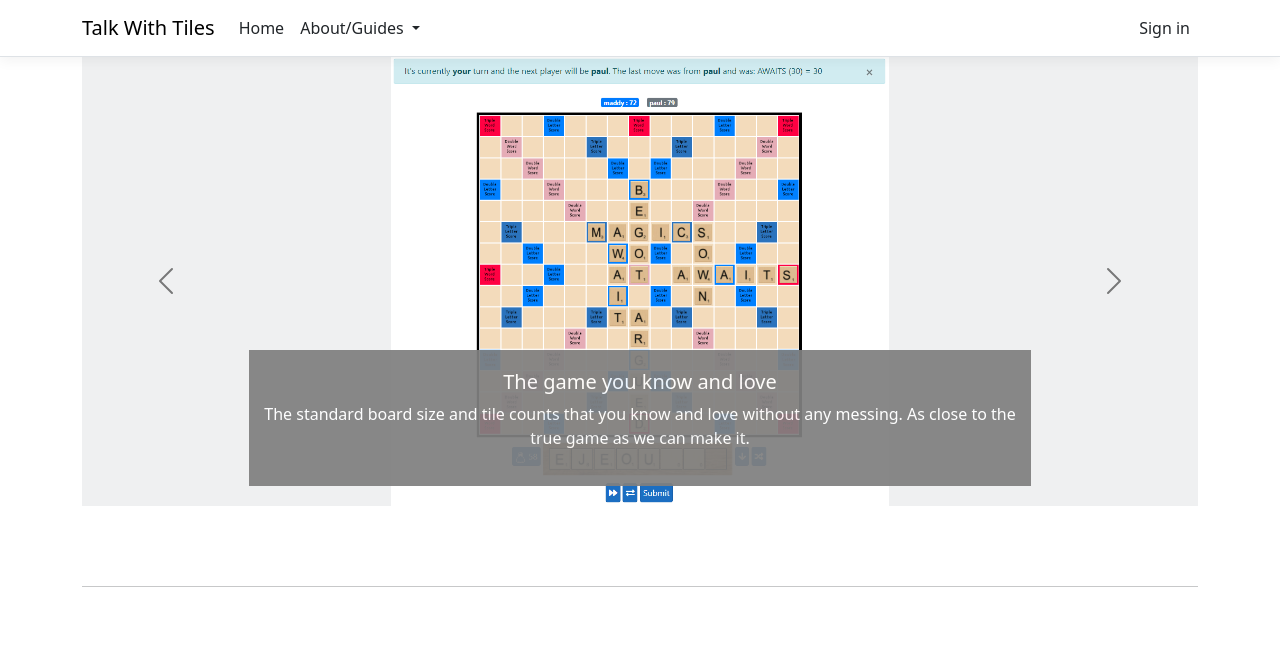
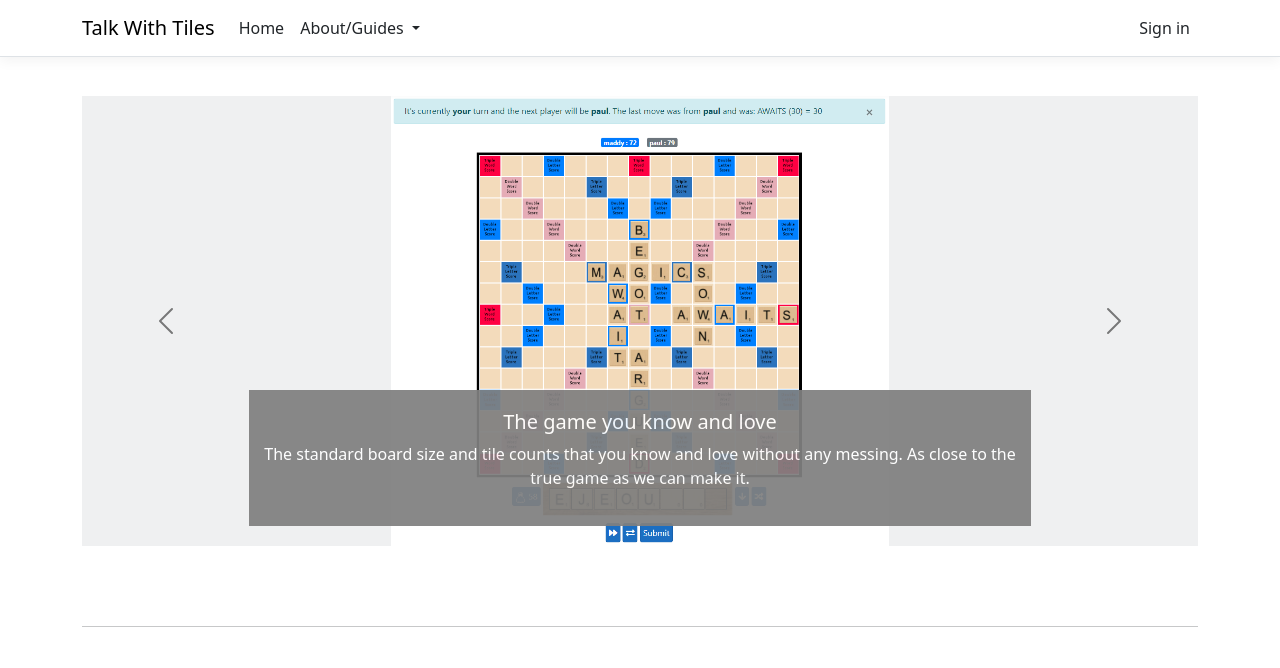
Before and after one commit to frasermolyneux/talkwithtiles, an ASP.NET Core app: page / in a window 1280 px wide. Shown: the top 668 px of the page. Run offline with ASP.NET Core 8, Linux system fonts and the light colour scheme; some libraries are stand-ins or nearby versions.

Commit message:
fix: adjust margin and padding for improved layout in Index and _Layout views

```diff
--- a/src/MX.TalkWithTiles.Web/Views/Home/Index.cshtml
+++ b/src/MX.TalkWithTiles.Web/Views/Home/Index.cshtml
@@ -8,7 +8,7 @@
 
     @if (User.Identity?.IsAuthenticated == true)
     {
-        <div class="row">
+        <div class="row mt-3">
             <div class="bg-light p-5 rounded-3">
                 <h1 class="display-4">Welcome @User.GetUserName()!</h1>
                 <p class="lead">Thanks for signing in to Talk With Tiles. You can create a game from the top menu by clicking <strong>Scrabble</strong> > <strong>Create Game</strong>.</p>
@@ -21,7 +21,7 @@
         </div>
     }
 
-    <div id="carouselExampleIndicators" class="carousel slide d-none d-sm-block" data-bs-ride="carousel">
+    <div id="carouselExampleIndicators" class="carousel slide d-none d-sm-block mt-4" data-bs-ride="carousel">
         <div class="carousel-inner">
             <div class="carousel-item active">
                 <img class="d-block carousel-image" src="~/img/standardboard.PNG" alt="First slide">
--- a/src/MX.TalkWithTiles.Web/Views/Shared/_Layout.cshtml
+++ b/src/MX.TalkWithTiles.Web/Views/Shared/_Layout.cshtml
@@ -40,7 +40,7 @@
 
 
 <div class="container @(hideClutter ? "" : "mt-5")">
-    <div class="pt-2">
+    <div class="pt-3 pb-2">
         <alerts></alerts>
     </div>
     <main id="mainContainer" role="main" class="pb-3">
```
